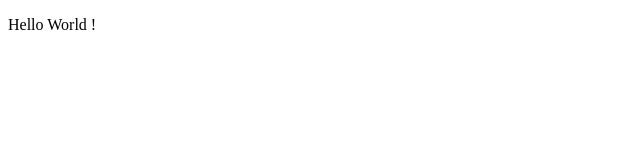
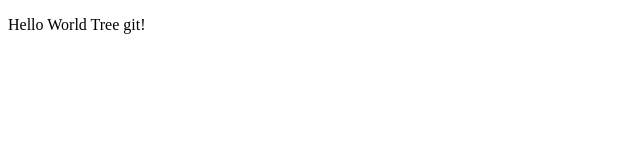
Before and after one commit to Mountflyer/newTry, a website: page index.html in a window 1280 px wide. Shown: the full height of the page, 0-640 px from the left. Drawn offline with Linux system fonts and the light colour scheme.

Commit message:
second commit

```diff
--- a/index.html
+++ b/index.html
@@ -6,7 +6,7 @@
     <title>Document</title>
 </head>
 <body>
-    <p>Hello World !</p>
+    <p>Hello World Tree git!</p>
  <script src="index.js"></script>
 </body>
 </html>
```
Also changed, not shown: main.css (deleted).
